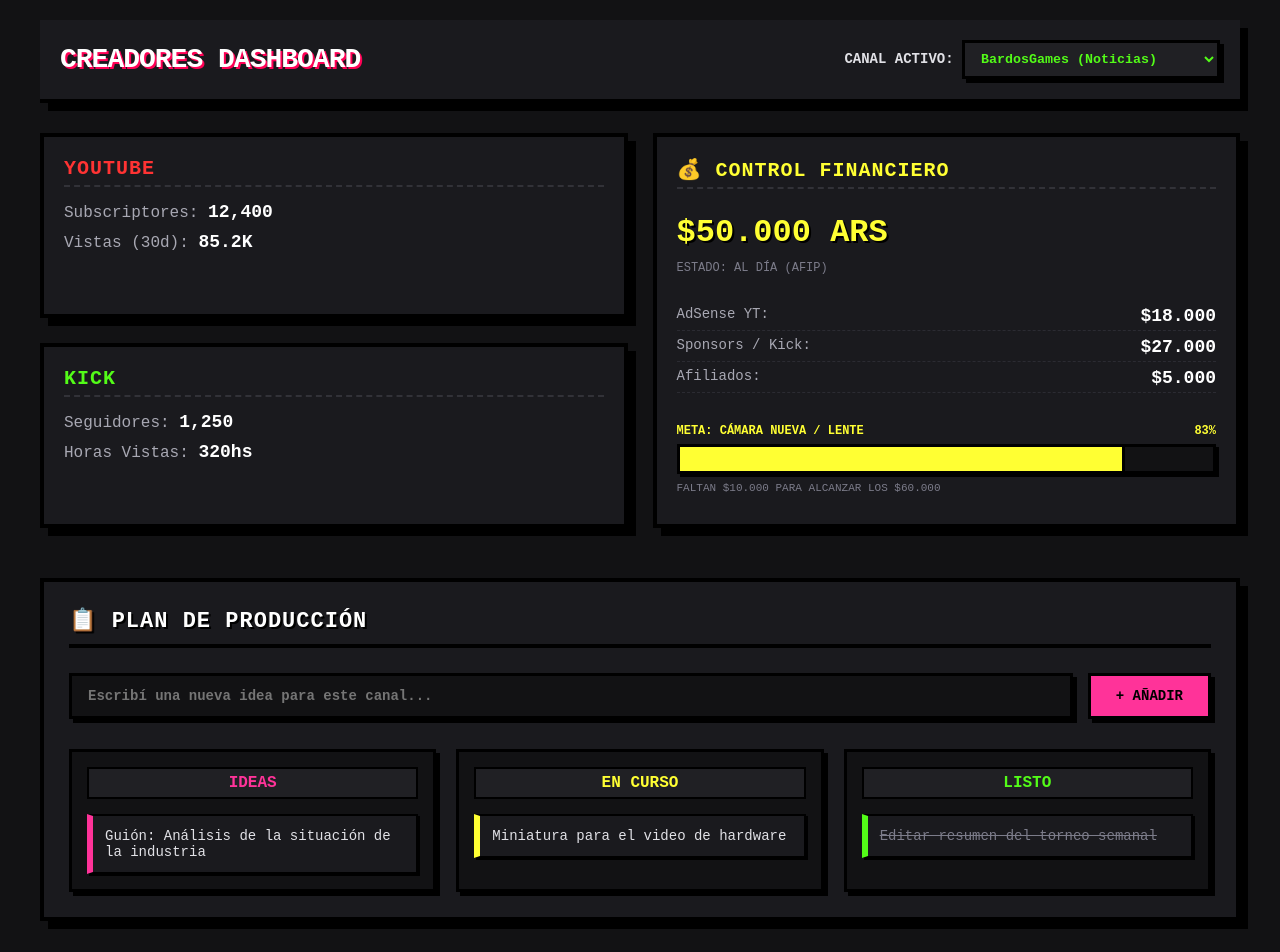
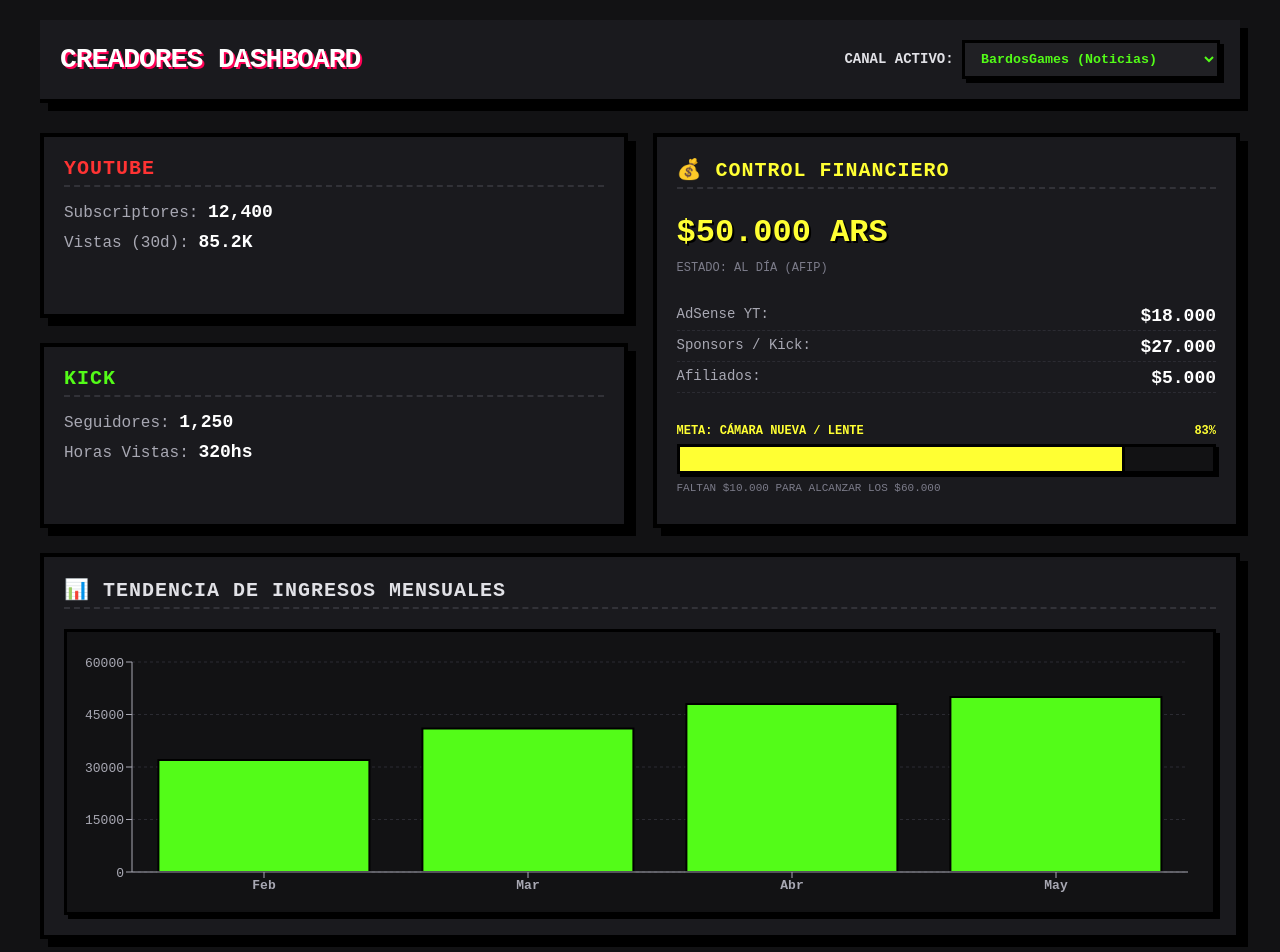
Before and after one commit to SantiagoDelgado777/creadores-dashboard, a React (Vite) app: page / in a window 1280 px wide. Shown: the top 952 px of the page. Built offline with nearby package versions, Linux system fonts and the light colour scheme.

Commit message:
feat: modulo de graficos con recharts e integracion estetica industrial

```diff
--- a/package.json
+++ b/package.json
@@ -11,7 +11,8 @@
   },
   "dependencies": {
     "react": "^18.3.1",
-    "react-dom": "^18.3.1"
+    "react-dom": "^18.3.1",
+    "recharts": "^3.8.1"
   },
   "devDependencies": {
     "@eslint/js": "^9.13.0",
--- a/src/App.jsx
+++ b/src/App.jsx
@@ -1,4 +1,6 @@
 import { useState, useEffect } from 'react'
+// IMPORTAMOS LOS COMPONENTES DE RECHARTS
+import { BarChart, Bar, XAxis, YAxis, Tooltip, ResponsiveContainer, CartesianGrid } from 'recharts'
 
 function App() {
   const [datosCanales, setDatosCanales] = useState(() => {
@@ -12,7 +14,6 @@ function App() {
           nombre: "BardosGames (Noticias)",
           youtube: { subs: "12,400", vistas: "85.2K" },
           kick: { followers: "1,250", horas: "320hs" },
-          // NUEVOS DATOS FINANCIEROS
           finanzas: {
             plataforma1: { fuente: "AdSense YT", monto: 18000 },
             plataforma2: { fuente: "Sponsors / Kick", monto: 27000 },
@@ -20,6 +21,13 @@ function App() {
             metaObjetivo: 60000,
             metaNombre: "Cámara Nueva / Lente"
           },
+          // NUEVO: HISTÓRICO MENSUAL PARA EL GRÁFICO
+          historico: [
+            { mes: 'Feb', ingresos: 32000 },
+            { mes: 'Mar', ingresos: 41000 },
+            { mes: 'Abr', ingresos: 48000 },
+            { mes: 'May', ingresos: 50000 }
+          ],
           tareas: [
             { id: 1, titulo: "Guión: Análisis de la situación de la industria", estado: "idea" },
             { id: 2, titulo: "Miniatura para el video de hardware", estado: "progreso" },
@@ -30,7 +38,6 @@ function App() {
           nombre: "Santiago Delgado (Devlogs)",
           youtube: { subs: "3,150", vistas: "18.4K" },
           kick: { followers: "420", horas: "85hs" },
-          // NUEVOS DATOS FINANCIEROS
           finanzas: {
             plataforma1: { fuente: "Monetización", monto: 4500 },
             plataforma2: { fuente: "Donaciones Kick", monto: 3000 },
@@ -38,6 +45,13 @@ function App() {
             metaObjetivo: 30000,
             metaNombre: "Licencias de Software / VSTs"
           },
+          // NUEVO: HISTÓRICO MENSUAL PARA EL GRÁFICO
+          historico: [
+            { mes: 'Feb', ingresos: 11000 },
+            { mes: 'Mar', ingresos: 14500 },
+            { mes: 'Abr', ingresos: 19000 },
+            { mes: 'May', ingresos: 22500 }
+          ],
           tareas: [
             { id: 1, titulo: "Devlog #5: Optimizando el rendimiento en Linux", estado: "idea" },
             { id: 2, titulo: "Grabar voces con el SM58 y Reaper", estado: "progreso" },
@@ -57,12 +71,10 @@ function App() {
     localStorage.setItem('dashboard_datos_canales', JSON.stringify(datosCanales))
   }, [datosCanales])
 
-  // Lógica para calcular el total de ingresos sumando las fuentes dinámicamente
   const totalIngresos = canalInfo.finanzas.plataforma1.monto +
                         canalInfo.finanzas.plataforma2.monto +
                         canalInfo.finanzas.comisiones.monto;
 
-  // Cálculo del porcentaje de la meta alcanzada (tope de 100%)
   const porcentajeMeta = Math.min(Math.round((totalIngresos / canalInfo.finanzas.metaObjetivo) * 100), 100);
 
   const handleAgregarTarea = (e) => {
@@ -105,7 +117,7 @@ function App() {
         </div>
       </header>
 
-      {/* CONTENIDO DEL DASHBOARD: SECCIÓN MÉTRICAS Y FINANZAS */}
+      {/* SECCIÓN 1: GRIDS SUPERIORES */}
       <div className="main-layout-grid">
 
         {/* PANEL IZQUIERDO: MÉTRICAS GENERALES */}
@@ -127,7 +139,7 @@ function App() {
           </div>
         </div>
 
-        {/* PANEL DERECHO: NUEVO MÓDULO FINANCIERO INTERACTIVO */}
+        {/* PANEL DERECHO: MÓDULO FINANCIERO */}
         <div className="metric-card finanzas-card">
           <div className="card-header">
             <h2>💰 CONTROL FINANCIERO</h2>
@@ -144,7 +156,6 @@ function App() {
               <p>{canalInfo.finanzas.comisiones.fuente}: <strong>${canalInfo.finanzas.comisiones.monto.toLocaleString('es-AR')}</strong></p>
             </div>
 
-            {/* BARRA DE PROGRESO DE OBJETIVOS STYLE COMIC */}
             <div className="meta-container">
               <div className="meta-info">
                 <span>META: {canalInfo.finanzas.metaNombre}</span>
@@ -163,7 +174,29 @@ function App() {
 
       </div>
 
-      {/* SECCIÓN 2: PLANIFICADOR DE CONTENIDO */}
+      {/* NUEVA SECCIÓN MÓDULO B: GRÁFICO HISTÓRICO DE CRECIMIENTO */}
+      <section className="chart-section metric-card">
+        <div className="card-header">
+          <h2>📊 TENDENCIA DE INGRESOS MENSUALES</h2>
+        </div>
+        <div className="chart-wrapper">
+          <ResponsiveContainer width="100%" height={250}>
+            <BarChart data={canalInfo.historico || []} margin={{ top: 10, right: 10, left: -10, bottom: 0 }}>
+              <CartesianGrid strokeDasharray="3 3" stroke="#2b2b32" vertical={false} />
+              <XAxis dataKey="mes" stroke="#a8a8b3" tick={{ fontFamily: 'monospace', fontWeight: 'bold' }} />
+              <YAxis stroke="#a8a8b3" tick={{ fontFamily: 'monospace' }} />
+              <Tooltip
+                contentStyle={{ background: '#121214', border: '3px solid #000', fontFamily: 'monospace', fontWeight: 'bold' }}
+                cursor={{ fill: 'rgba(255, 255, 255, 0.05)' }}
+              />
+              {/* Barra gruesa con estética de bloque */}
+              <Bar dataKey="ingresos" fill="#53FC18" stroke="#000" strokeWidth={2} radius={[0, 0, 0, 0]} />
+            </BarChart>
+          </ResponsiveContainer>
+        </div>
+      </section>
+
+      {/* SECCIÓN 3: PLANIFICADOR DE CONTENIDO */}
       <section className="agenda-section">
         <h2 className="agenda-titulo">📋 PLAN DE PRODUCCIÓN</h2>
 
--- a/src/style.css
+++ b/src/style.css
@@ -304,3 +304,16 @@ body {
   margin-top: 8px !important;
   text-transform: uppercase;
 }
+
+/* --- CONTENEDOR DEL GRÁFICO --- */
+.chart-section {
+  margin-top: 25px;
+}
+
+.chart-wrapper {
+  margin-top: 20px;
+  background: #121214;
+  border: 3px solid #000;
+  padding: 20px 15px 10px 15px;
+  box-shadow: 4px 4px 0px #000;
+}
```
Also changed, not shown: 1 other file (tests, documents, lock files or other folders).
